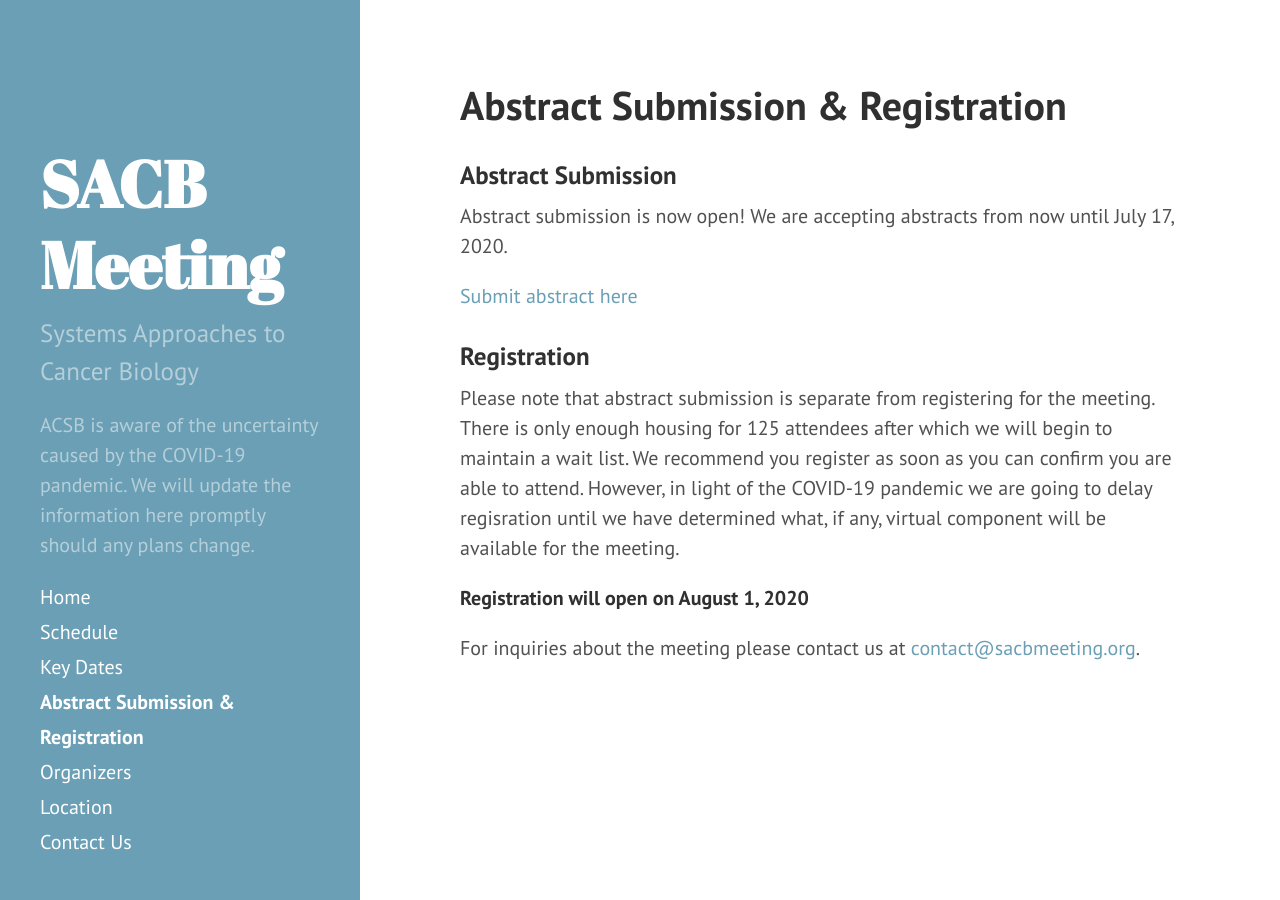
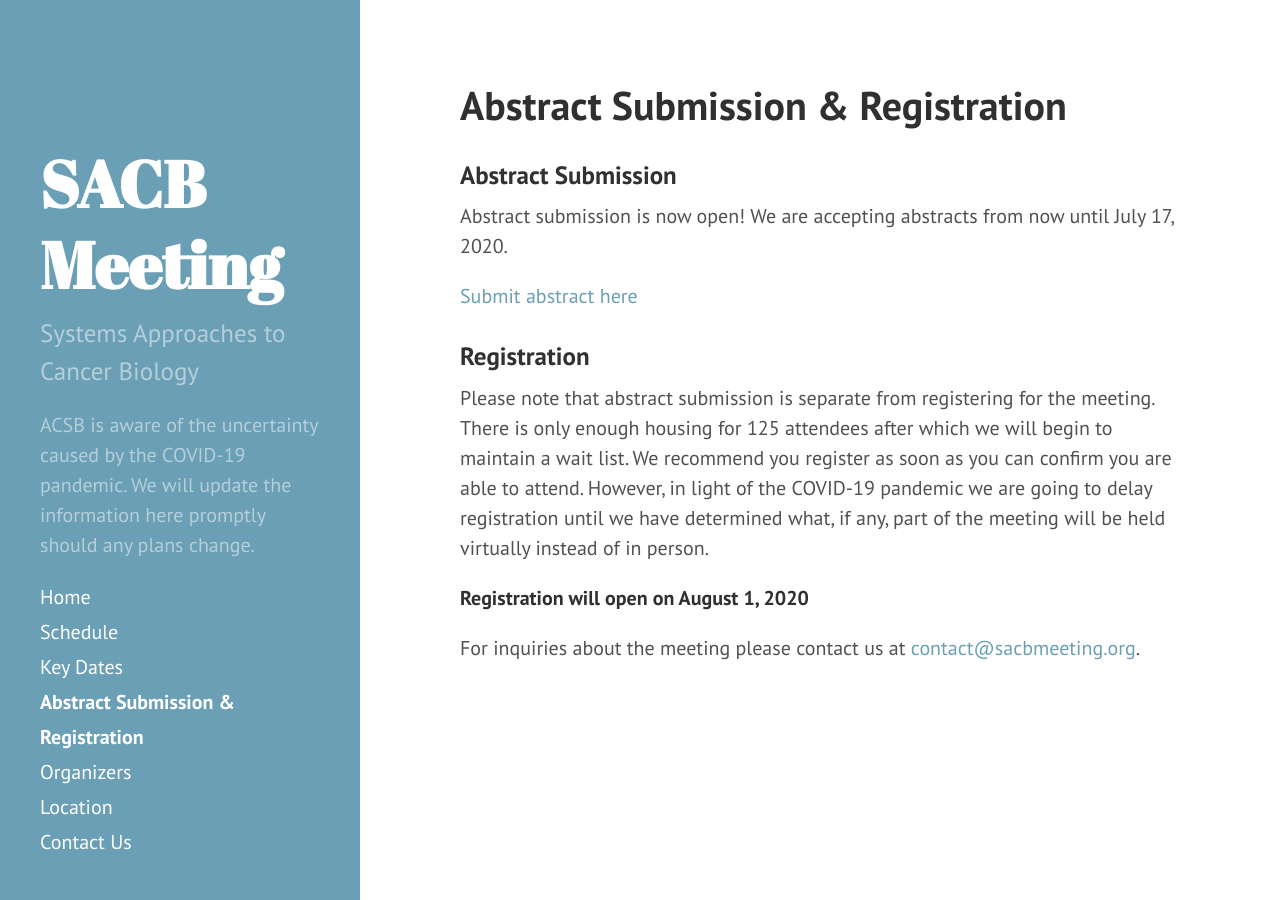
Before and after one commit to AECCSB/sacb-meeting, a Jekyll site: the page built from registration-abstract-submission.md, in a window 1280 px wide. Built offline with Jekyll 4.4.1, drawn with Linux system fonts in a browser that asks for light colours.

Commit message:
typo and phrasing change

```diff
--- a/registration-abstract-submission.md
+++ b/registration-abstract-submission.md
@@ -11,7 +11,7 @@ Abstract submission is now open! We are accepting abstracts from now until July
 
 ### Registration
 
-Please note that abstract submission is separate from registering for the meeting. There is only enough housing for 125 attendees after which we will begin to maintain a wait list. We recommend you register as soon as you can confirm you are able to attend. However, in light of the COVID-19 pandemic we are going to delay regisration until we have determined what, if any, virtual component will be available for the meeting.
+Please note that abstract submission is separate from registering for the meeting. There is only enough housing for 125 attendees after which we will begin to maintain a wait list. We recommend you register as soon as you can confirm you are able to attend. However, in light of the COVID-19 pandemic we are going to delay registration until we have determined what, if any, part of the meeting will be held virtually instead of in person.
 
 **Registration will open on August 1, 2020**
 
```
